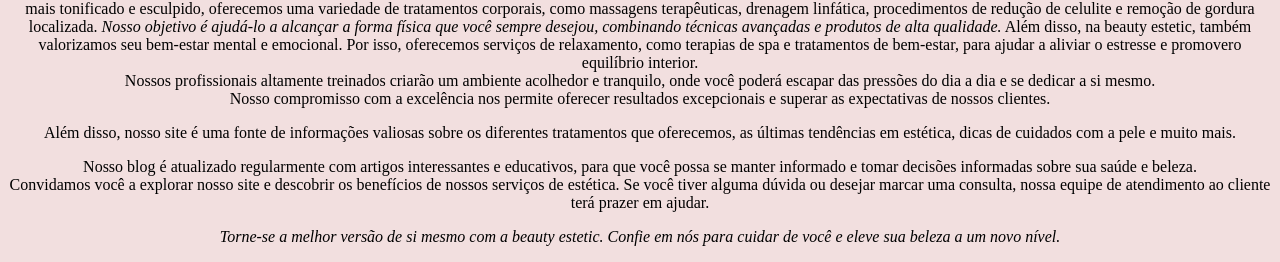
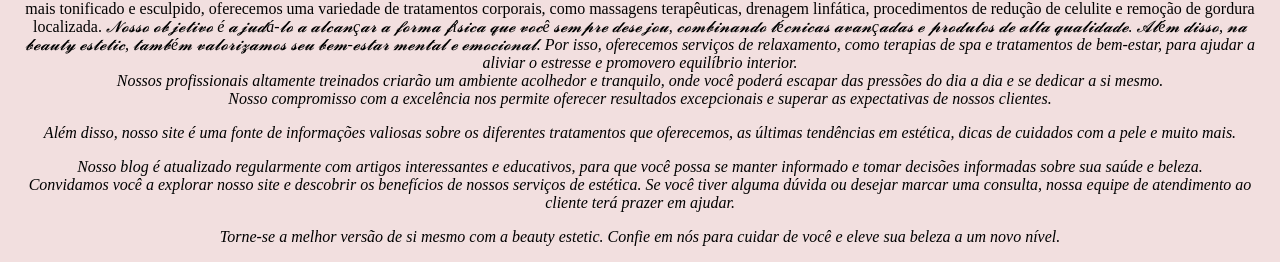
Before and after one commit to Marinashionn/minhapaginadeinternet, a plain HTML site: page index.html in a window 1280 px wide. Shown: the part 772-1034 px from the top of the page. Drawn offline with Linux system fonts and the light colour scheme.

Commit message:
Update index.html

```diff
--- a/index.html
+++ b/index.html
@@ -17,8 +17,7 @@
     <center>Nossos especialistas irão analisar cuidadosamente sua pele e recomendar o melhor tratamento para alcançar seus objetivos.
     Para aqueles que desejam aprimorar sua silhueta e desfrutar de um corpo mais tonificado e esculpido, oferecemos uma variedade de tratamentos corporais, como massagens terapêuticas, drenagem linfática,
      procedimentos de redução de celulite e remoção de gordura localizada.
-    <i>Nosso objetivo é ajudá-lo a alcançar a forma física que você sempre desejou, combinando técnicas avançadas e produtos de alta qualidade.</i> Além disso, na beauty estetic,
-     também valorizamos seu bem-estar mental e emocional.
+    <i>𝓝𝓸𝓼𝓼𝓸 𝓸𝓫𝓳𝓮𝓽𝓲𝓿𝓸 é 𝓪𝓳𝓾𝓭á-𝓵𝓸 𝓪 𝓪𝓵𝓬𝓪𝓷ç𝓪𝓻 𝓪 𝓯𝓸𝓻𝓶𝓪 𝓯í𝓼𝓲𝓬𝓪 𝓺𝓾𝓮 𝓿𝓸𝓬ê 𝓼𝓮𝓶𝓹𝓻𝓮 𝓭𝓮𝓼𝓮𝓳𝓸𝓾, 𝓬𝓸𝓶𝓫𝓲𝓷𝓪𝓷𝓭𝓸 𝓽é𝓬𝓷𝓲𝓬𝓪𝓼 𝓪𝓿𝓪𝓷ç𝓪𝓭𝓪𝓼 𝓮 𝓹𝓻𝓸𝓭𝓾𝓽𝓸𝓼 𝓭𝓮 𝓪𝓵𝓽𝓪 𝓺𝓾𝓪𝓵𝓲𝓭𝓪𝓭𝓮. 𝓐𝓵é𝓶 𝓭𝓲𝓼𝓼𝓸, 𝓷𝓪 𝓫𝓮𝓪𝓾𝓽𝔂 𝓮𝓼𝓽𝓮𝓽𝓲𝓬, 𝓽𝓪𝓶𝓫é𝓶 𝓿𝓪𝓵𝓸𝓻𝓲𝔃𝓪𝓶𝓸𝓼 𝓼𝓮𝓾 𝓫𝓮𝓶-𝓮𝓼𝓽𝓪𝓻 𝓶𝓮𝓷𝓽𝓪𝓵 𝓮 𝓮𝓶𝓸𝓬𝓲𝓸𝓷𝓪𝓵.
      Por isso, oferecemos serviços de relaxamento, como terapias de spa e tratamentos de bem-estar, para ajudar a aliviar o estresse e promovero equilíbrio interior. </center>
     <center>Nossos profissionais altamente treinados criarão um ambiente acolhedor e tranquilo, onde você poderá escapar das pressões do dia a dia e se dedicar a si mesmo.
 <center>Nosso compromisso com a excelência nos permite oferecer resultados excepcionais e superar as expectativas de nossos clientes.</center>
```
